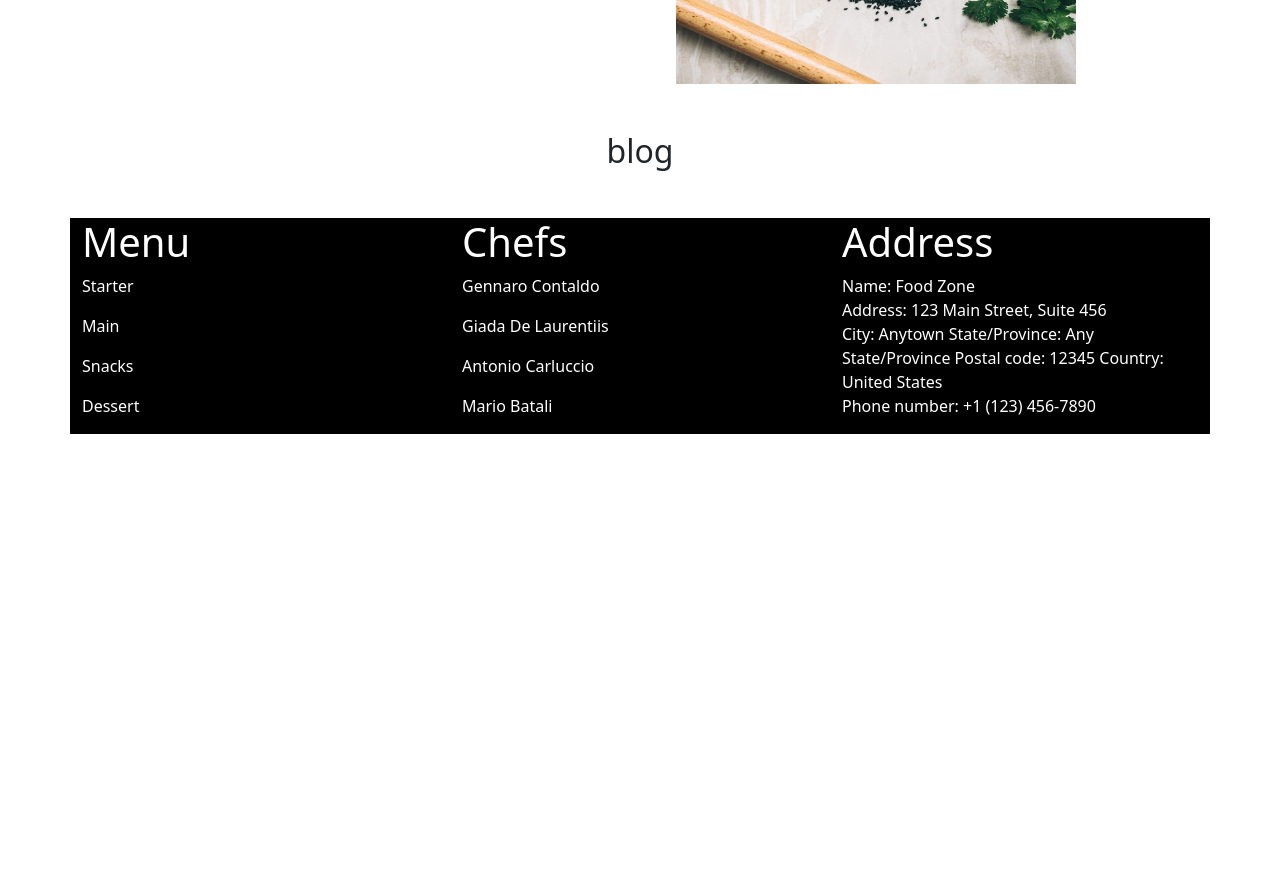
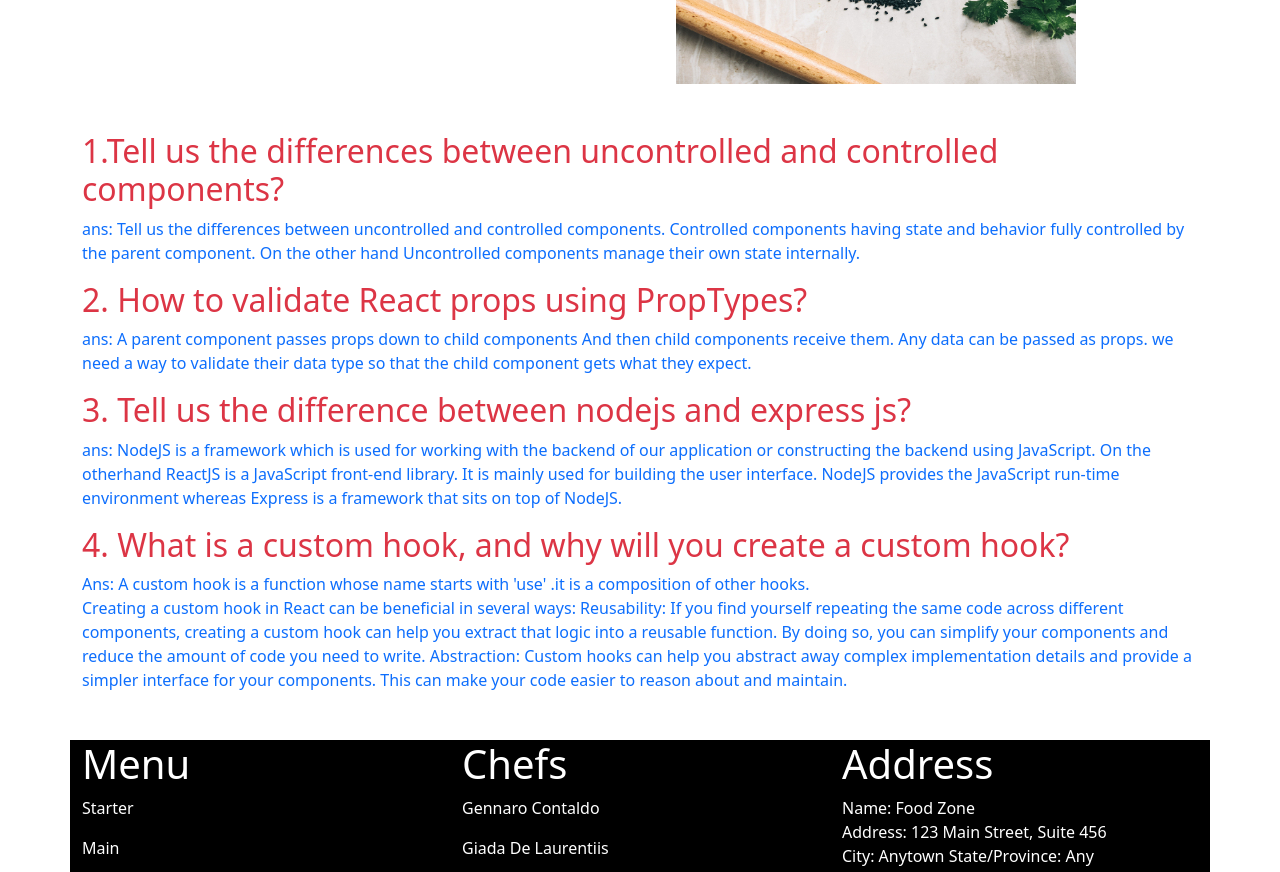
Before and after one commit to anighosal/chef-client, a React (Vite) app: page /blog in a window 1280 px wide. Shown: the part 520-1392 px from the top of the page. Before the commit the page ends 954 px from the top, so only its background shows below. Built offline with nearby package versions, Linux system fonts and the light colour scheme; no server answers.

Commit message:
blog page q ans added

```diff
--- a/src/components/Blog/Blog.jsx
+++ b/src/components/Blog/Blog.jsx
@@ -1,10 +1,54 @@
 import React from "react";
+import { Container } from "react-bootstrap";
 
 const Blog = () => {
   return (
-    <div>
-      <h2 className="text-center">blog</h2>
-    </div>
+    <Container>
+      <h2 className="text-danger">
+        1.Tell us the differences between uncontrolled and controlled
+        components?
+      </h2>
+      <p className="text-primary">
+        ans: Tell us the differences between uncontrolled and controlled
+        components. Controlled components having state and behavior fully
+        controlled by the parent component. On the other hand Uncontrolled
+        components manage their own state internally.
+      </p>
+      <h2 className="text-danger">
+        2. How to validate React props using PropTypes?
+      </h2>
+      <p className="text-primary">
+        ans: A parent component passes props down to child components And then
+        child components receive them. Any data can be passed as props. we need
+        a way to validate their data type so that the child component gets what
+        they expect.
+      </p>
+      <h2 className="text-danger">
+        3. Tell us the difference between nodejs and express js?
+      </h2>
+      <p className="text-primary">
+        ans: NodeJS is a framework which is used for working with the backend of
+        our application or constructing the backend using JavaScript. On the
+        otherhand ReactJS is a JavaScript front-end library. It is mainly used
+        for building the user interface. NodeJS provides the JavaScript run-time
+        environment whereas Express is a framework that sits on top of NodeJS.
+      </p>
+      <h2 className="text-danger">
+        4. What is a custom hook, and why will you create a custom hook?
+      </h2>
+      <p className="text-primary">
+        Ans: A custom hook is a function whose name starts with 'use' .it is a
+        composition of other hooks. <br />
+        Creating a custom hook in React can be beneficial in several ways:
+        Reusability: If you find yourself repeating the same code across
+        different components, creating a custom hook can help you extract that
+        logic into a reusable function. By doing so, you can simplify your
+        components and reduce the amount of code you need to write. Abstraction:
+        Custom hooks can help you abstract away complex implementation details
+        and provide a simpler interface for your components. This can make your
+        code easier to reason about and maintain.
+      </p>
+    </Container>
   );
 };
 
```
